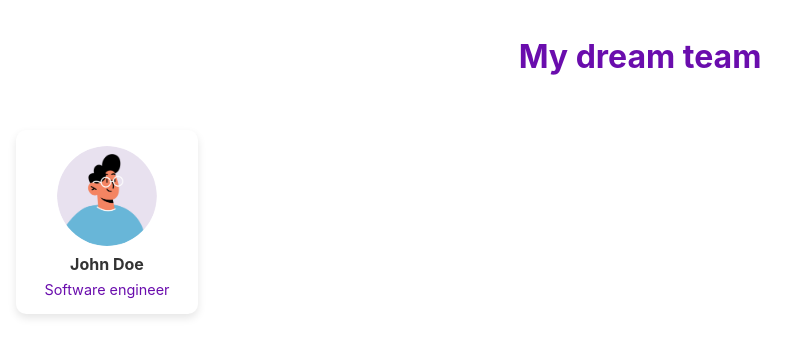
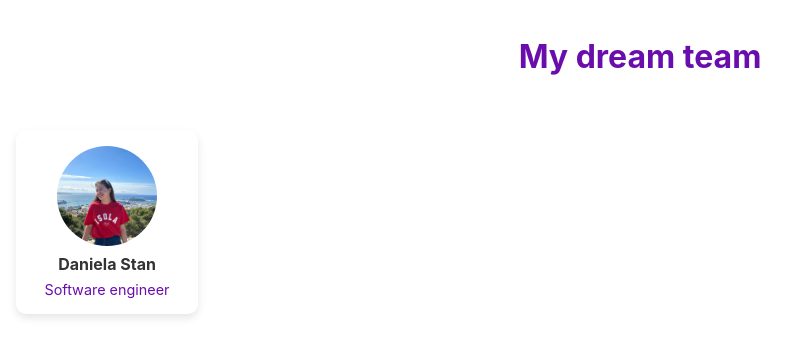
Before and after one commit to pupsaik/My-dream-team, a React (Create React App) app: page / in a window 1280 px wide. Shown: the top 356 px of the page, without its empty margins (0-805 px from the left). Built offline with nearby package versions, Linux system fonts and the light colour scheme.

Commit message:
Update my info

```diff
--- a/src/components/Body.js
+++ b/src/components/Body.js
@@ -4,9 +4,9 @@ const Body = () => {
   return (
     <main style={styles.body}>
       <div style={styles.card}>
-        <img src={"/avatar-default.png"} alt="John Doe" style={styles.photo} />
+        <img src={"/dana's_avatar.jpg"} alt="Daniela Stan" style={styles.photo} />
         <div style={styles.textContainer}>
-          <h2 style={styles.name}>John Doe</h2>
+          <h2 style={styles.name}>Daniela Stan</h2>
           <p style={styles.position}>Software engineer</p>
         </div>
       </div>
```
Also changed, not shown: public/dana's_avatar.jpg (added), 1 other file (tests, documents, lock files or other folders).
